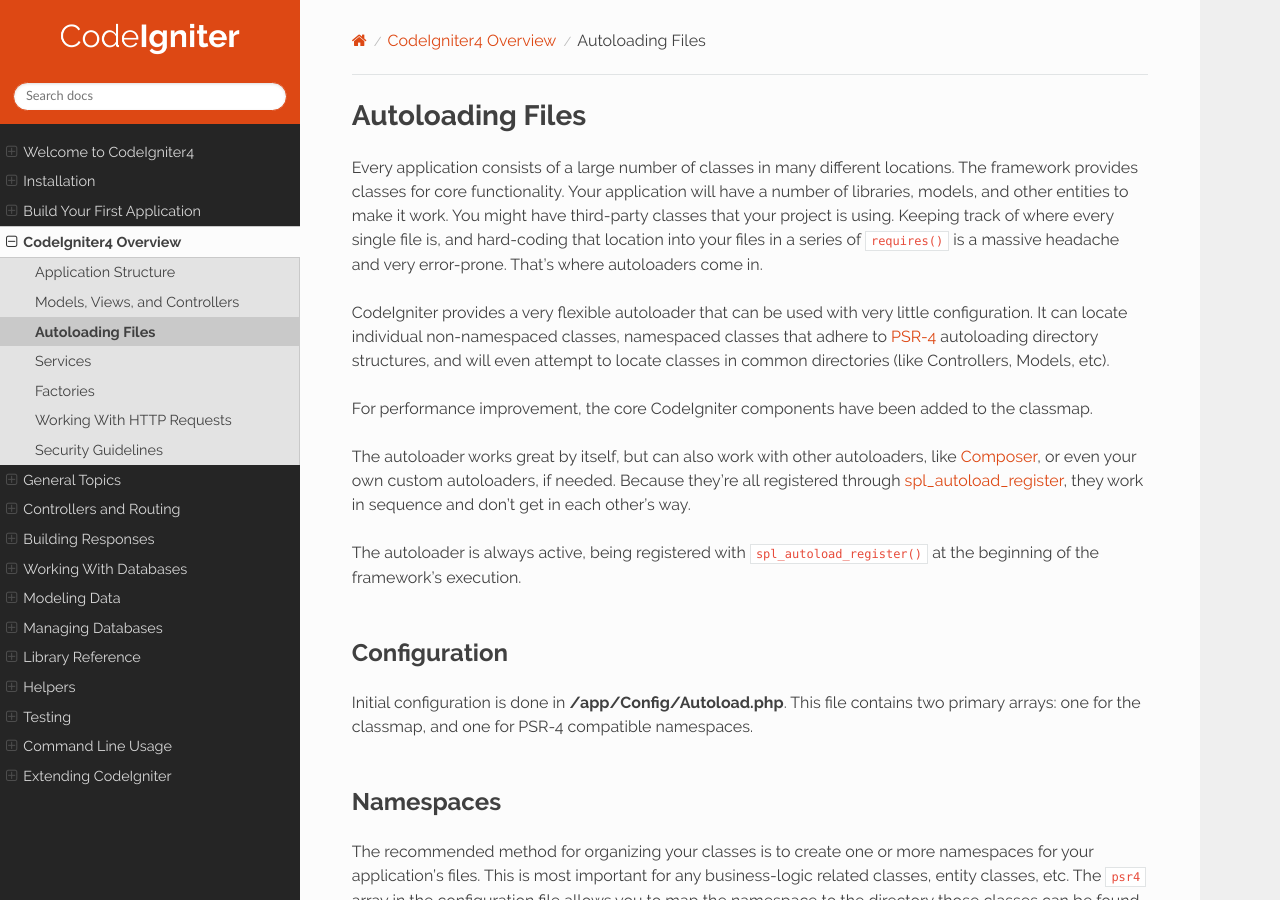
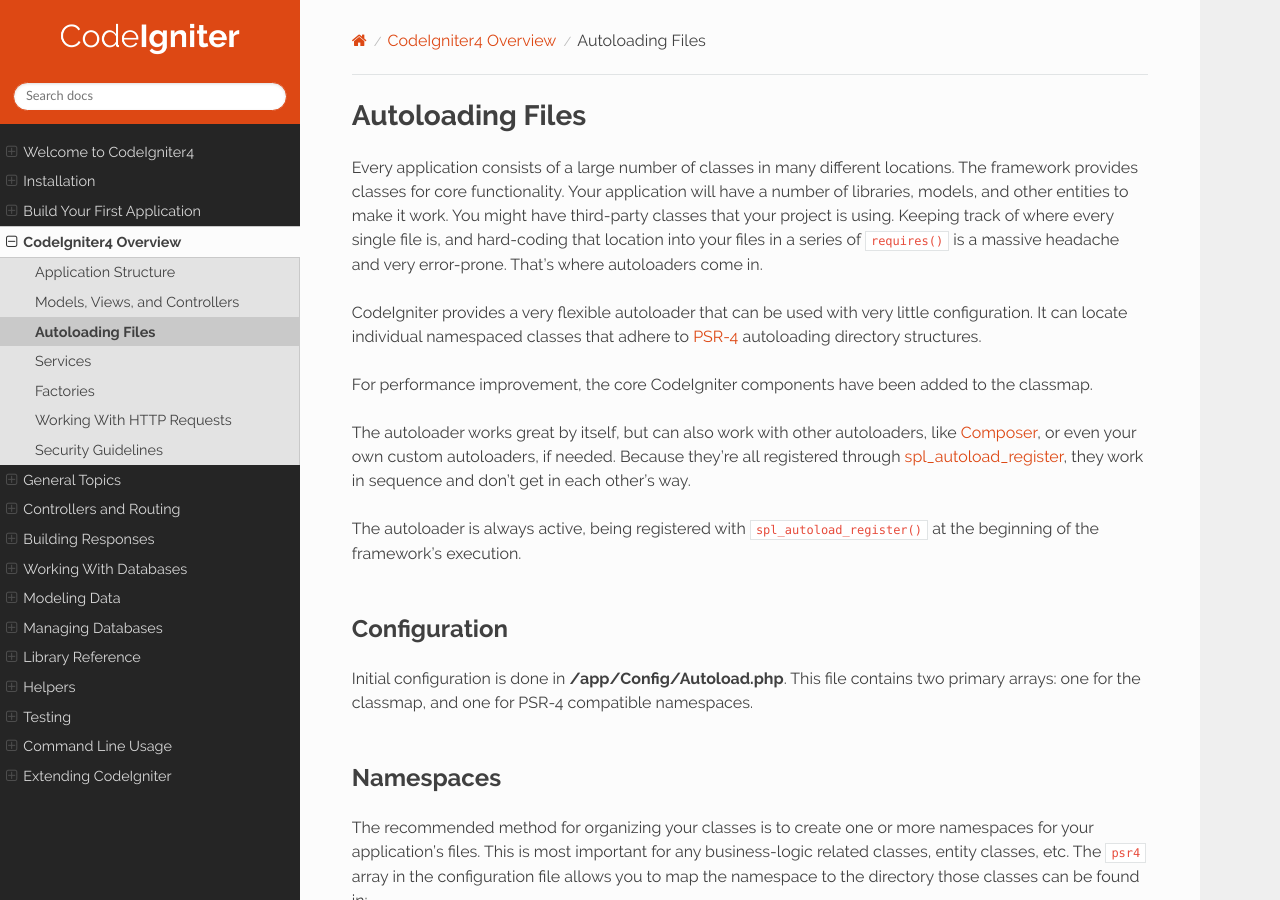
Before and after one commit to NEKOGET/ci4_user_guide_src, a Sphinx documentation site: the page built from source/concepts/autoloader.rst, in a window 1280 px wide and 900 px high. Built offline with Sphinx 7.4.7 and the Read the Docs theme 2.0.0, drawn with Linux system fonts in a browser that asks for light colours.

Commit message:
docs: fix out of dated description

```diff
--- a/source/concepts/autoloader.rst
+++ b/source/concepts/autoloader.rst
@@ -10,10 +10,9 @@ hard-coding that location into your files in a series of ``requires()`` is a mas
 headache and very error-prone. That's where autoloaders come in.
 
 CodeIgniter provides a very flexible autoloader that can be used with very little configuration.
-It can locate individual non-namespaced classes, namespaced classes that adhere to
+It can locate individual namespaced classes that adhere to
 `PSR-4 <https://www.php-fig.org/psr/psr-4/>`_ autoloading
-directory structures, and will even attempt to locate classes in common directories (like Controllers,
-Models, etc).
+directory structures.
 
 For performance improvement, the core CodeIgniter components have been added to the classmap.
 
```
